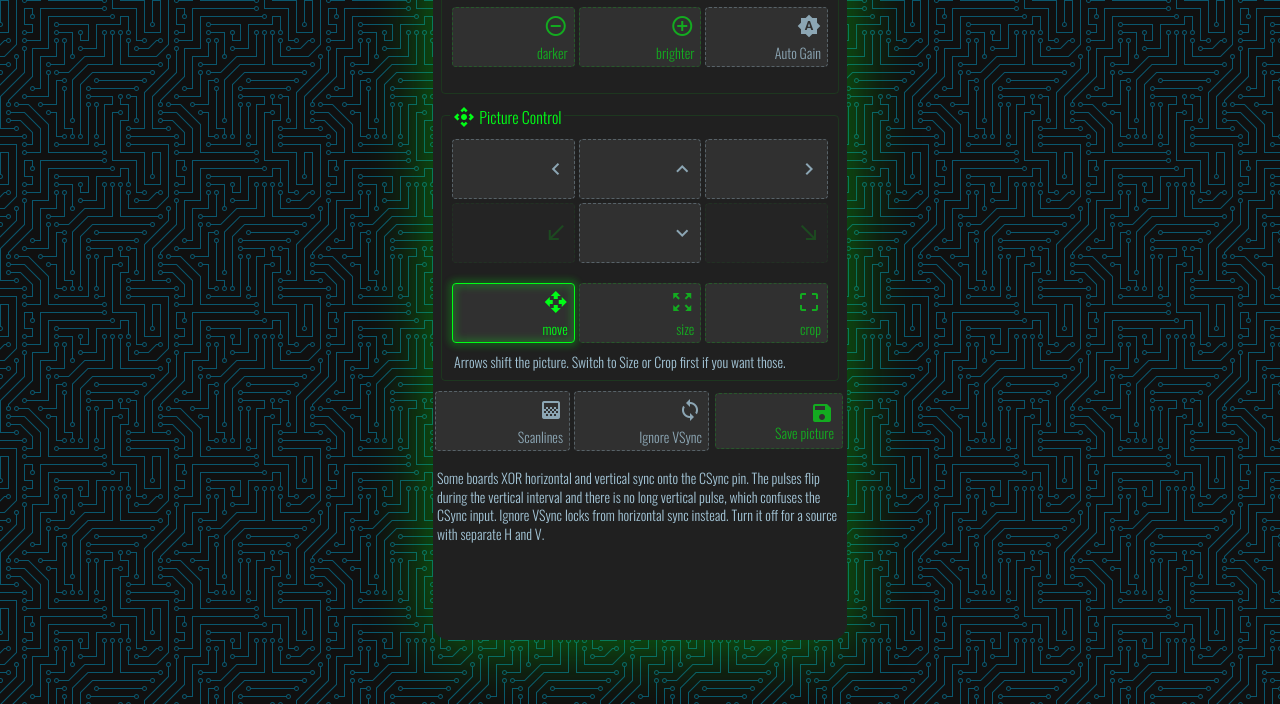
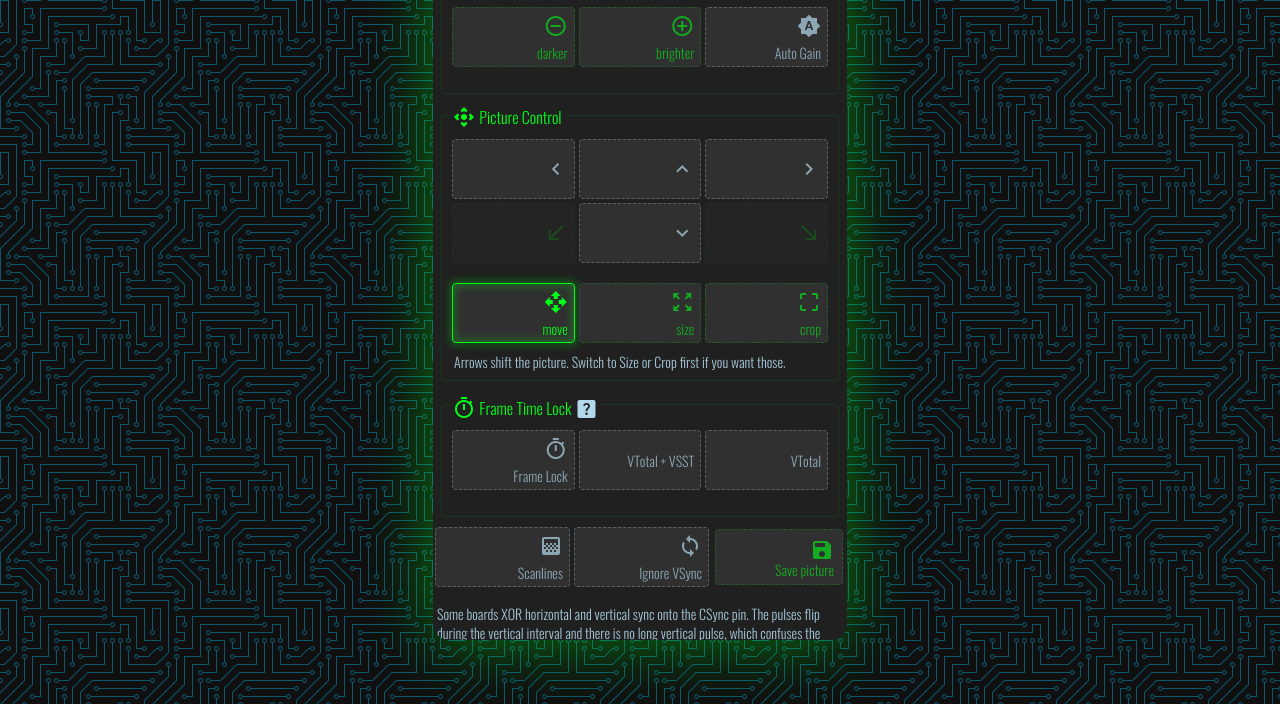
Before and after one commit to tmdrake/gbs-control, a plain HTML site: page gbs-control/webui.html in a window 1280 px wide. Shown: the part 128-832 px from the top of the page. Drawn offline with Linux system fonts and the light colour scheme; no server answers.

Commit message:
Put Frame Time Lock back on the Picture page.
Frame Lock lines up the game frame with the scaler output so a tear does not crawl. VTotal + VSST also shifts the vertical sync. VTotal only changes the frame length. The choice is saved.

```diff
--- a/gbs-control/webui.html
+++ b/gbs-control/webui.html
@@ -1308,6 +1308,47 @@ section[name="alert"] {
               </div>
             </div>
           </fieldset> -->
+          <fieldset class="gbs-fieldset">
+            <legend class="gbs-fieldset__legend gbs-fieldset__legend--help">
+              <div class="gbs-icon">timer</div>
+              <div>Frame Time Lock</div>
+            </legend>
+            <!-- prettier-ignore -->
+            <ul class="gbs-help">
+              <li>Keeps the game frame and the output frame the same length, so a tear line does not crawl through the picture.</li>
+              <li>VTotal + VSST also shifts the vertical sync. VTotal only changes the frame length. If the screen goes blank or jumps, use the other one.</li>
+            </ul>
+            <div class="gbs-flex gbs-margin__bottom--16">
+              <button
+                gbs-message="5"
+                gbs-message-type="user"
+                gbs-click="normal"
+                gbs-toggle="frameTimeLock"
+                class="gbs-button gbs-button__control gbs-button__secondary"
+              >
+                <div class="gbs-icon">timer</div>
+                <div>Frame Lock</div>
+              </button>
+              <button
+                gbs-message="i"
+                gbs-message-type="user"
+                gbs-click="normal"
+                gbs-toggle-switch="frameTimeLockMethod_vtotal_vsst"
+                class="gbs-button gbs-button__control gbs-button__secondary"
+              >
+                <div>VTotal + VSST</div>
+              </button>
+              <button
+                gbs-message="I"
+                gbs-message-type="user"
+                gbs-click="normal"
+                gbs-toggle-switch="frameTimeLockMethod_vtotal_only"
+                class="gbs-button gbs-button__control gbs-button__secondary"
+              >
+                <div>VTotal</div>
+              </button>
+            </div>
+          </fieldset>
           <div class="gbs-flex gbs-margin__bottom--16">
             <button
               gbs-message="7"
```
Also changed, not shown: README.md, 2 other files.
